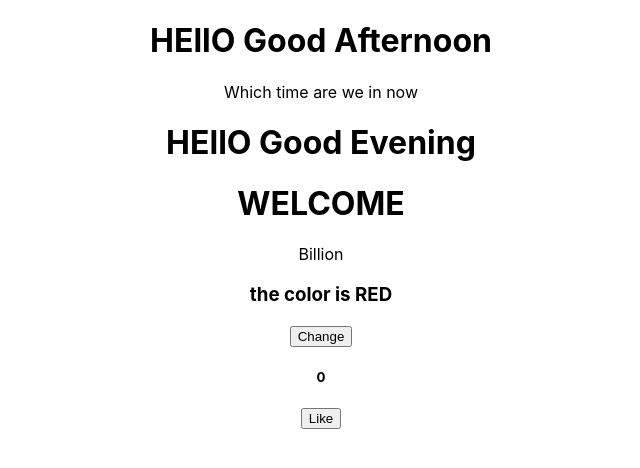
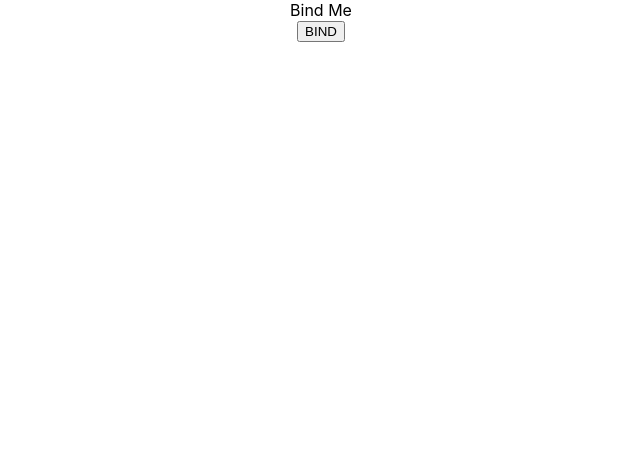
Before and after one commit to sammyyaws/react-tutorials, a React (Create React App) app: page / in a window 1280 px wide. Shown: the top 468 px of the page, without its empty margins (319-959 px from the left). Built offline with nearby package versions, Linux system fonts and the light colour scheme.

Commit message:
llearning hoe to bind

```diff
--- a/src/App.js
+++ b/src/App.js
@@ -4,15 +4,17 @@ import ChangeColor from './changeColor.js';
 import  Greet from './greet.js';
 import Welcome from './welcome.js';
 import Counter from './Counter.js'
+import EventBind from './EventBind.js';
 function App() {
   return (
     <div className="App">
 
-    <Greet greet="Good Afternoon"><p>Which time are we in now </p></Greet>
+   {/*<Greet greet="Good Afternoon"><p>Which time are we in now </p></Greet>
     <Greet greet="Good Evening"/>
   <Welcome name="Billion"/>
   <ChangeColor/>
-  <Counter/>
+  <Counter/>*/}
+  <EventBind/>
 
 
 
--- /dev/null
+++ b/src/EventBind.js
@@ -0,0 +1,24 @@
+//binding
+import React, { Component } from 'react'
+ class EventBind extends Component {
+ constructor(props) {
+   super(props)
+
+   this.state = {
+      Message:"Bind Me",
+   }
+ }
+
+
+
+    render() {
+    return (
+      <div>
+      <div>{this.state.Message}</div>
+        <button >BIND </button>
+      </div>
+    )
+  }
+}
+
+export default EventBind;
```
